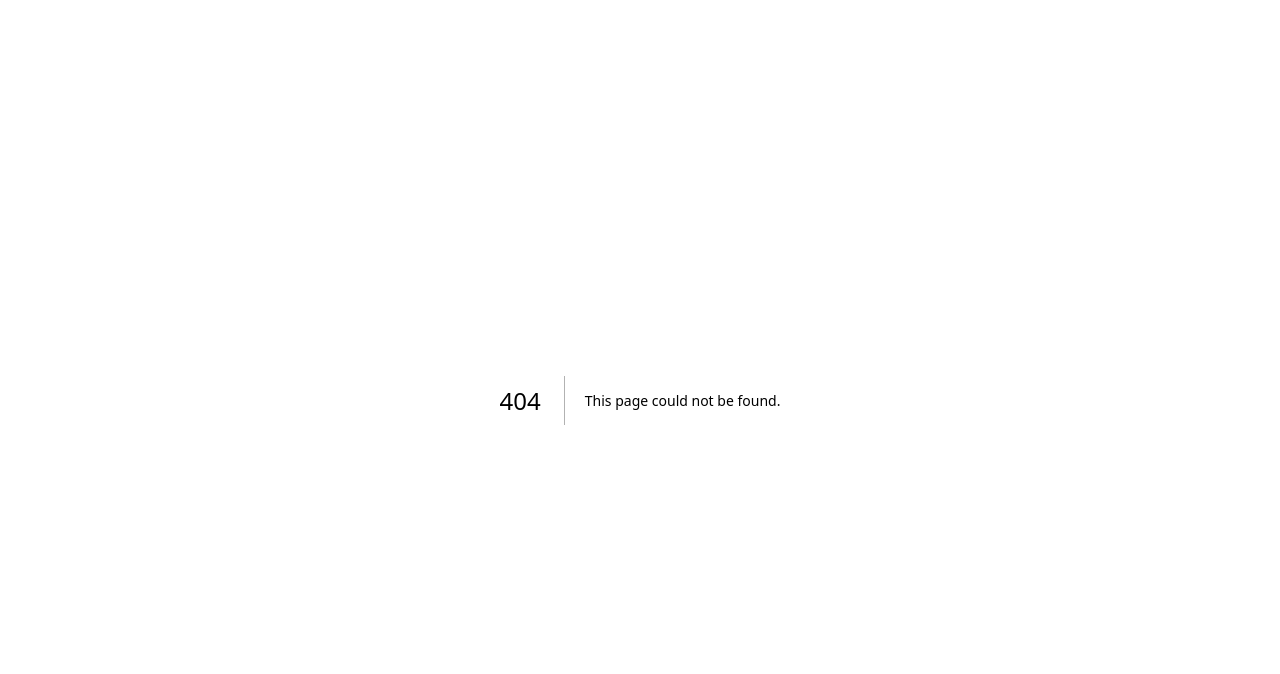
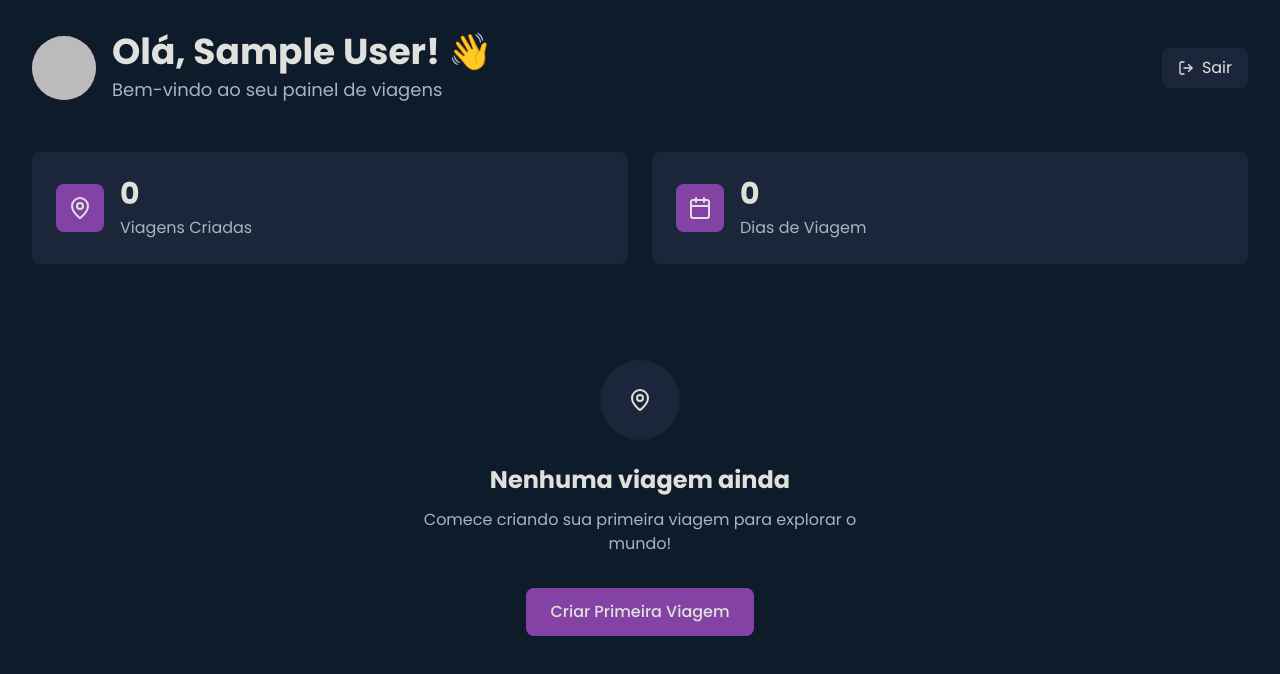
Before and after one commit to Brendhon/desbrava, a Next.js app: page /dashboard in a window 1280 px wide. Before the commit this address had no page. Shown: the top 674 px of the page. Built offline with nearby package versions, Linux system fonts and the light colour scheme; no server answers; sample sign-in values are in the browser's storage.

Commit message:
feat: implement authentication system using NextAuth.js with Google OAuth, including session management and protected routes for enhanced user experience in the Desbrava project

```diff
--- /dev/null
+++ b/app/api/auth/[...nextauth]/route.ts
@@ -0,0 +1,3 @@
+import { handlers } from "@/auth"
+
+export const { GET, POST } = handlers
--- /dev/null
+++ b/app/dashboard/page.tsx
@@ -0,0 +1,117 @@
+'use client';
+
+import { useAuth } from '@/hooks/useAuth';
+import { ProtectedRoute } from '@/components/auth/ProtectedRoute';
+import { LogOut, User, Calendar, MapPin } from 'lucide-react';
+
+function DashboardContent() {
+  const { session, logout } = useAuth();
+
+  return (
+    <main className={styles.main}>
+      <div className={styles.container}>
+        <header className={styles.header}>
+          <div className={styles.userInfo}>
+            <div className={styles.avatar}>
+              {session?.user?.image ? (
+                <img
+                  src={session.user.image}
+                  alt={session.user.name || "Usuário"}
+                  className={styles.avatarImage}
+                />
+              ) : (
+                <User className={styles.avatarIcon} />
+              )}
+            </div>
+            <div className={styles.userDetails}>
+              <h1 className={styles.welcome}>
+                Olá, {session?.user?.name || "Viajante"}! 👋
+              </h1>
+              <p className={styles.subtitle}>
+                Bem-vindo ao seu painel de viagens
+              </p>
+            </div>
+          </div>
+
+          <button onClick={logout} className={styles.logoutButton}>
+            <LogOut className={styles.logoutIcon} />
+            Sair
+          </button>
+        </header>
+
+        <div className={styles.content}>
+          <div className={styles.statsGrid}>
+            <div className={styles.statCard}>
+              <div className={styles.statIcon}>
+                <MapPin className={styles.icon} />
+              </div>
+              <div className={styles.statContent}>
+                <h3 className={styles.statNumber}>0</h3>
+                <p className={styles.statLabel}>Viagens Criadas</p>
+              </div>
+            </div>
+
+            <div className={styles.statCard}>
+              <div className={styles.statIcon}>
+                <Calendar className={styles.icon} />
+              </div>
+              <div className={styles.statContent}>
+                <h3 className={styles.statNumber}>0</h3>
+                <p className={styles.statLabel}>Dias de Viagem</p>
+              </div>
+            </div>
+          </div>
+
+          <div className={styles.emptyState}>
+            <div className={styles.emptyIcon}>
+              <MapPin className={styles.icon} />
+            </div>
+            <h2 className={styles.emptyTitle}>Nenhuma viagem ainda</h2>
+            <p className={styles.emptyDescription}>
+              Comece criando sua primeira viagem para explorar o mundo!
+            </p>
+            <button className={styles.createButton}>
+              Criar Primeira Viagem
+            </button>
+          </div>
+        </div>
+      </div>
+    </main>
+  );
+}
+
+export default function DashboardPage() {
+  return (
+    <ProtectedRoute>
+      <DashboardContent />
+    </ProtectedRoute>
+  );
+}
+
+const styles = {
+  main: "bg-midnight-blue min-h-screen",
+  container: "max-w-7xl mx-auto px-4 md:px-6 lg:px-8 py-8",
+  header: "flex items-center justify-between mb-12",
+  userInfo: "flex items-center gap-4",
+  avatar: "w-16 h-16 rounded-full bg-royal-purple flex items-center justify-center",
+  avatarImage: "w-16 h-16 rounded-full object-cover",
+  avatarIcon: "w-8 h-8 text-parchment-white",
+  userDetails: "space-y-1",
+  welcome: "text-3xl md:text-4xl font-bold text-parchment-white",
+  subtitle: "text-lg text-mist-gray",
+  logoutButton: "flex items-center gap-2 bg-slate-dark text-parchment-white px-4 py-2 rounded-lg hover:bg-slate-dark/80 transition-colors",
+  logoutIcon: "w-4 h-4",
+  content: "space-y-8",
+  statsGrid: "grid grid-cols-1 md:grid-cols-2 gap-6",
+  statCard: "bg-slate-dark rounded-lg p-6 flex items-center gap-4",
+  statIcon: "w-12 h-12 bg-royal-purple rounded-lg flex items-center justify-center",
+  icon: "w-6 h-6 text-parchment-white",
+  statContent: "space-y-1",
+  statNumber: "text-3xl font-bold text-parchment-white",
+  statLabel: "text-mist-gray",
+  emptyState: "text-center py-16",
+  emptyIcon: "w-20 h-20 bg-slate-dark rounded-full flex items-center justify-center mx-auto mb-6",
+  emptyTitle: "text-2xl font-bold text-parchment-white mb-3",
+  emptyDescription: "text-mist-gray mb-8 max-w-md mx-auto",
+  createButton: "bg-royal-purple text-parchment-white px-6 py-3 rounded-lg hover:bg-royal-purple/80 transition-colors font-medium",
+}
--- a/app/layout.tsx
+++ b/app/layout.tsx
@@ -1,3 +1,4 @@
+import { SessionProvider } from '@/components/providers/SessionProvider';
 import type { Metadata } from 'next';
 import { Poppins } from 'next/font/google';
 import './globals.css';
@@ -27,7 +28,11 @@ export default function RootLayout({
 }>) {
   return (
     <html lang="pt-BR">
-      <body className={`${poppins.variable} antialiased`}>{children}</body>
+      <body className={`${poppins.variable} antialiased`}>
+        <SessionProvider>
+          {children}
+        </SessionProvider>
+      </body>
     </html>
   );
 }
--- a/app/page.tsx
+++ b/app/page.tsx
@@ -1,35 +1,45 @@
 'use client';
 
-import { useState } from 'react';
+import { useAuth } from '@/hooks/useAuth';
 import HeroSection from '@/components/ui/HeroSection';
 
 export default function Home() {
-  const [isLoading, setIsLoading] = useState(false);
+  const { isAuthenticated, isLoading, login, redirectIfAuthenticated } = useAuth();
+
+  // Redireciona usuários autenticados para o dashboard
+  redirectIfAuthenticated();
 
   const handleGoogleLogin = async () => {
-    setIsLoading(true);
+    await login('google');
+  };
 
-    try {
-      // TODO: Implementar autenticação com Google
-      // Por enquanto, apenas simula um delay
-      await new Promise((resolve) => setTimeout(resolve, 2000));
+  // Mostra loading enquanto verifica a sessão
+  if (isLoading) {
+    return (
+      <main className={styles.main}>
+        <div className={styles.loadingContainer}>
+          <div className={styles.loadingSpinner}></div>
+          <p className={styles.loadingText}>Carregando...</p>
+        </div>
+      </main>
+    );
+  }
 
-      console.log('Login com Google iniciado');
-      // Aqui será implementada a lógica de autenticação
-    } catch (error) {
-      console.error('Erro no login:', error);
-    } finally {
-      setIsLoading(false);
-    }
-  };
+  // Se já estiver autenticado, não mostra nada (será redirecionado)
+  if (isAuthenticated) {
+    return null;
+  }
 
   return (
     <main className={styles.main}>
-      <HeroSection onGoogleLogin={handleGoogleLogin} isLoading={isLoading} />
+      <HeroSection onGoogleLogin={handleGoogleLogin} isLoading={false} />
     </main>
   );
 }
 
 const styles = {
   main: "bg-midnight-blue min-h-screen",
+  loadingContainer: "flex flex-col items-center justify-center min-h-screen",
+  loadingSpinner: "w-8 h-8 border-4 border-royal-purple border-t-transparent rounded-full animate-spin mb-4",
+  loadingText: "text-parchment-white text-lg",
 }
--- /dev/null
+++ b/auth.ts
@@ -0,0 +1,23 @@
+import NextAuth from "next-auth"
+import Google from "next-auth/providers/google"
+
+export const { handlers, auth, signIn, signOut } = NextAuth({
+  providers: [
+    Google({
+      clientId: process.env.GOOGLE_CLIENT_ID!,
+      clientSecret: process.env.GOOGLE_CLIENT_SECRET!,
+    }),
+  ],
+  pages: {
+    signIn: "/",
+  },
+  callbacks: {
+    async redirect({ url, baseUrl }) {
+      // Redireciona para dashboard após login bem-sucedido
+      if (url.startsWith(baseUrl)) return `${baseUrl}/dashboard`
+      // Permite redirecionamentos externos (Google OAuth)
+      else if (url.startsWith("/")) return `${baseUrl}${url}`
+      return baseUrl
+    },
+  },
+})
--- /dev/null
+++ b/components/auth/ProtectedRoute.tsx
@@ -0,0 +1,38 @@
+'use client';
+
+import { useAuth } from '@/hooks/useAuth';
+
+interface ProtectedRouteProps {
+  children: React.ReactNode;
+  fallback?: React.ReactNode;
+}
+
+export function ProtectedRoute({ children, fallback }: ProtectedRouteProps) {
+  const { isLoading, isAuthenticated, redirectIfNotAuthenticated } = useAuth();
+
+  // Redirect unauthenticated users
+  redirectIfNotAuthenticated();
+
+  // Show loading while checking session
+  if (isLoading) {
+    return (
+      <div className={styles.loadingContainer}>
+        <div className={styles.loadingSpinner}></div>
+        <p className={styles.loadingText}>Checking authentication...</p>
+      </div>
+    );
+  }
+
+  // If not authenticated, show fallback or nothing (will be redirected)
+  if (!isAuthenticated) {
+    return fallback || null;
+  }
+
+  return <>{children}</>;
+}
+
+const styles = {
+  loadingContainer: "flex flex-col items-center justify-center min-h-screen",
+  loadingSpinner: "w-8 h-8 border-4 border-royal-purple border-t-transparent rounded-full animate-spin mb-4",
+  loadingText: "text-parchment-white text-lg",
+}
--- /dev/null
+++ b/components/providers/SessionProvider.tsx
@@ -0,0 +1,15 @@
+'use client';
+
+import { SessionProvider as NextAuthSessionProvider } from 'next-auth/react';
+
+interface SessionProviderProps {
+  children: React.ReactNode;
+}
+
+export function SessionProvider({ children }: SessionProviderProps) {
+  return (
+    <NextAuthSessionProvider>
+      {children}
+    </NextAuthSessionProvider>
+  );
+}
--- /dev/null
+++ b/hooks/useAuth.ts
@@ -0,0 +1,53 @@
+'use client';
+
+import { useSession, signIn, signOut } from 'next-auth/react';
+import { useRouter } from 'next/navigation';
+import { useEffect } from 'react';
+
+export function useAuth() {
+  const { data: session, status } = useSession();
+  const router = useRouter();
+
+  const login = async (provider: string = 'google') => {
+    try {
+      await signIn(provider, { callbackUrl: '/dashboard' });
+    } catch (error) {
+      console.error('Erro no login:', error);
+    }
+  };
+
+  const logout = async () => {
+    try {
+      await signOut({ callbackUrl: '/' });
+    } catch (error) {
+      console.error('Erro no logout:', error);
+    }
+  };
+
+  const redirectIfAuthenticated = (path: string = '/dashboard') => {
+    useEffect(() => {
+      if (status === 'authenticated' && session) {
+        router.push(path);
+      }
+    }, [session, status, router, path]);
+  };
+
+  const redirectIfNotAuthenticated = (path: string = '/') => {
+    useEffect(() => {
+      if (status === 'unauthenticated') {
+        router.push(path);
+      }
+    }, [status, router, path]);
+  };
+
+  return {
+    session,
+    status,
+    isAuthenticated: status === 'authenticated',
+    isLoading: status === 'loading',
+    login,
+    logout,
+    redirectIfAuthenticated,
+    redirectIfNotAuthenticated,
+  };
+}
--- /dev/null
+++ b/middleware.ts
@@ -0,0 +1,5 @@
+export { auth as middleware } from "@/auth"
+
+export const config = {
+  matcher: ["/((?!api|_next/static|_next/image|favicon.ico).*)"],
+}
--- a/package.json
+++ b/package.json
@@ -12,7 +12,11 @@
     "format:fix": "prettier --write . --ignore-unknown"
   },
   "dependencies": {
+    "@auth/core": "^0.40.0",
+    "firebase": "^12.1.0",
+    "lucide-react": "^0.540.0",
     "next": "15.4.6",
+    "next-auth": "^5.0.0-beta.29",
     "react": "19.1.0",
     "react-dom": "19.1.0"
   },
```
Also changed, not shown: 2 other files (tests, documents, lock files or other folders).
